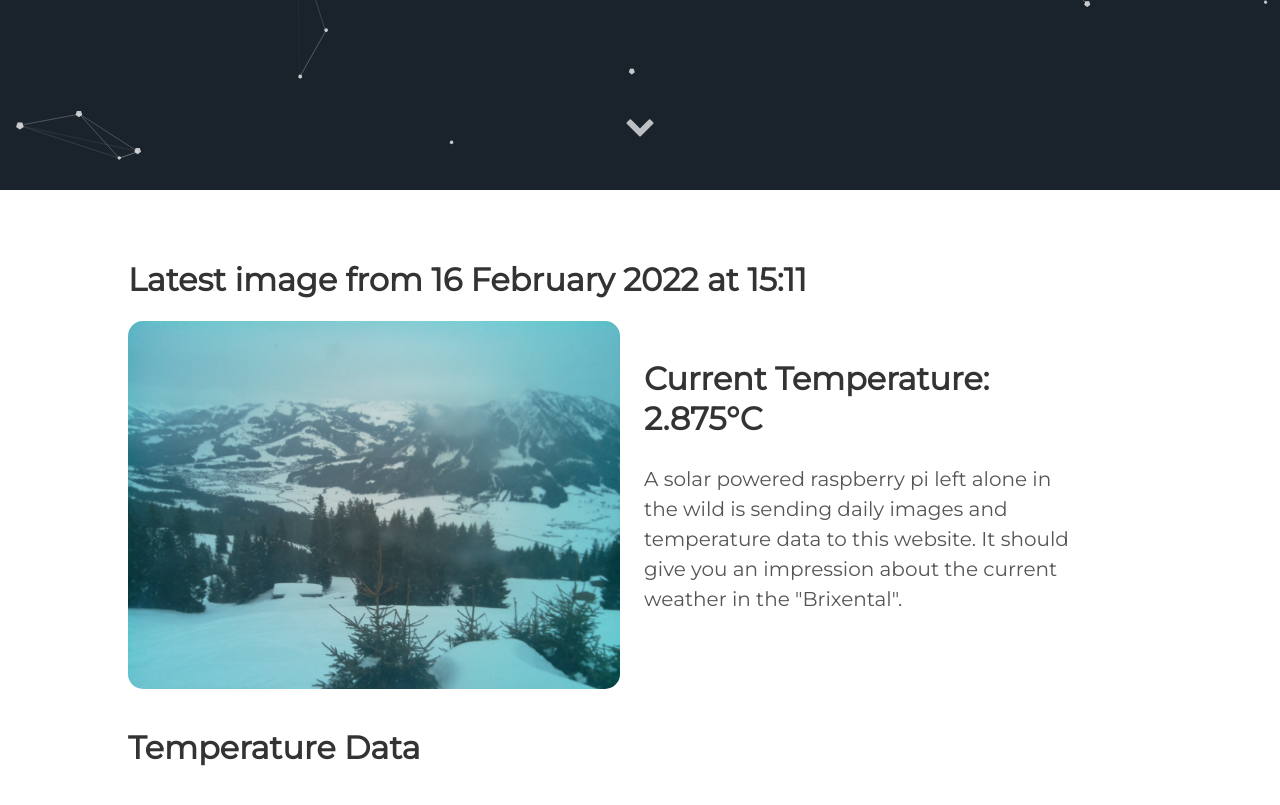
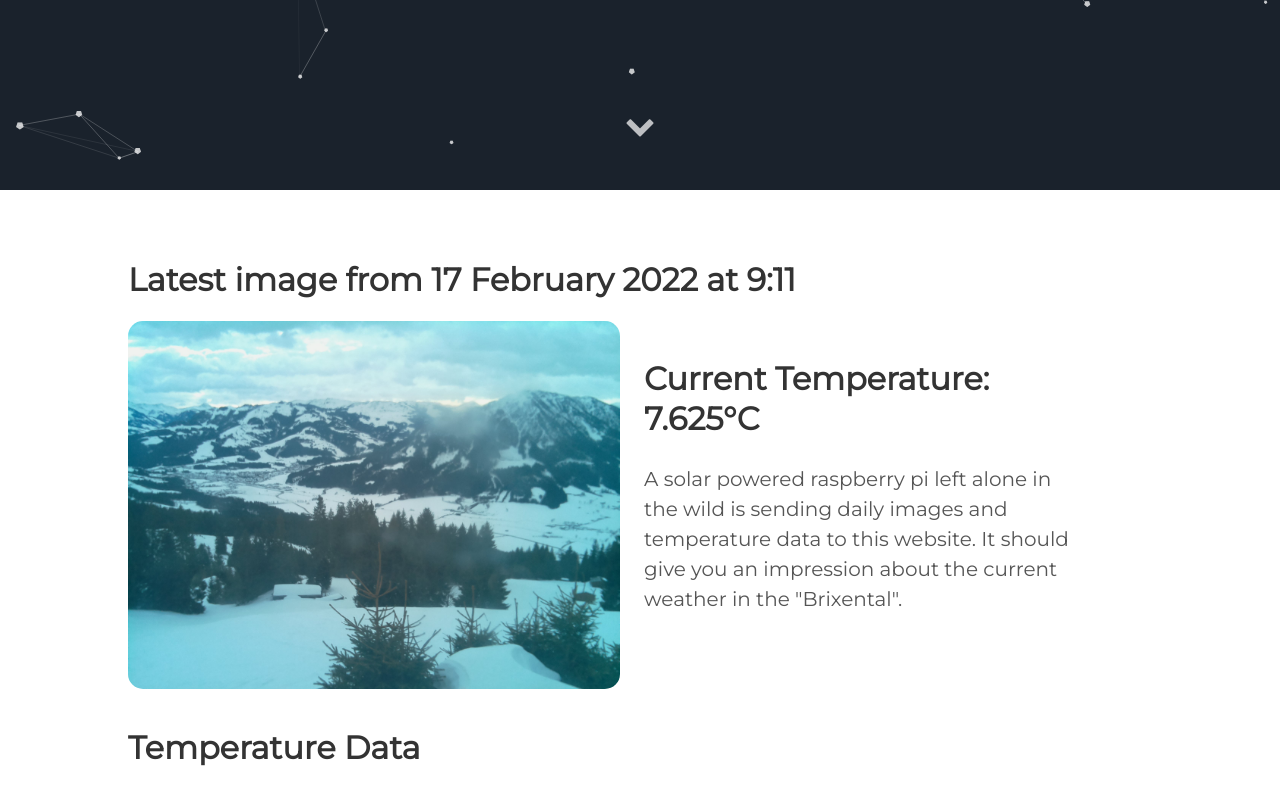
Before and after one commit to vektorious/vektorious.github.io, a Jekyll site: the page built from resources/huette.md, in a window 1280 px wide and 900 px high, scrolled down 710 px. Shown: the top 805 px of the window. Built offline with Jekyll 4.4.1, drawn with Linux system fonts in a browser that asks for light colours.

Commit message:
I'm a bot beep boop

```diff
--- a/resources/huette.md
+++ b/resources/huette.md
@@ -6,13 +6,13 @@
 description: 'Live image from the Austrian alps'
 twitter_text: ' '
 ---
-## Latest image from 16 February 2022 at 15:11
+## Latest image from 17 February 2022 at  9:11
 <div class="huette">
   <div class="huette-image">
     <img src="{{ "/assets/img/huette.jpg" | prepend: site.baseurl }}">
   </div>
   <div class="huette-text">
-        <h2>Current Temperature: 2.875°C</h2>
+        <h2>Current Temperature: 7.625°C</h2>
         <p>A solar powered raspberry pi left alone in the wild is sending daily images and temperature data to this website. It should give you an impression about the current weather in the "Brixental".</p>
 
   </div>
```
Also changed, not shown: rpi-script/2022-02-17_090945.txt (renamed from rpi-script/2022-02-16_150946.txt, +5 -5 lines), rpi-script/huette.md (+2 -2 lines), assets/img/huette.jpg, assets/img/temp_plot.png, rpi-script/temp_plot.png, 1 other file.
